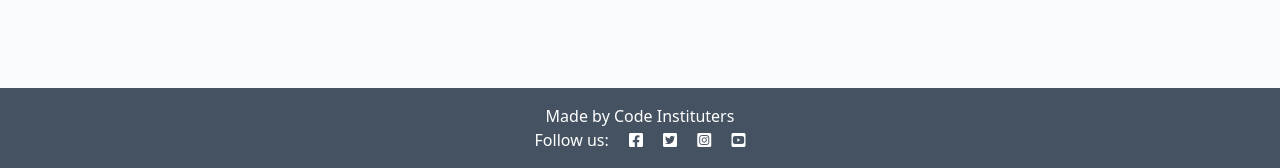
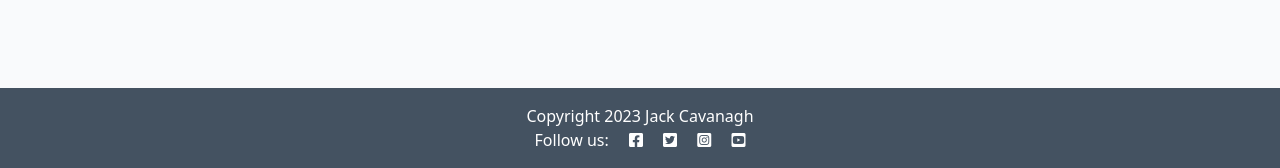
Before and after one commit to JCav23/ci-django-blog, a Django app: template blog/templates/blog/index.html in a window 1280 px wide. Shown: the part 632-800 px from the top of the page. Run offline with Django 4.2, Linux system fonts and the light colour scheme; the template is opened without the code that fills it, so the values that code supplies are empty.

Commit message:
added copyright template block

```diff
--- a/blog/templates/blog/index.html
+++ b/blog/templates/blog/index.html
@@ -50,3 +50,6 @@
 
 <!-- index.html content ends here -->
 {% endblock %}
+{% block copyright %}
+    Copyright 2023 Jack Cavanagh
+{% endblock %}
--- a/templates/base.html
+++ b/templates/base.html
@@ -55,13 +55,18 @@
 
         {% block content %}
         <!-- Content Goes here -->
+            <p>This is my default paragraph</p>
         {% endblock content %}
 
     </main>
 
     <!-- Footer -->
     <footer class="footer mt-auto py-3 dark-bg">
-        <p class="m-0 text-center text-white">Made by Code Instituters</p>
+        <p class="m-0 text-center text-white">
+            {% block copyright %}
+                Made by Code Instituters
+            {% endblock %}
+        </p>
         <p class="m-0 text-center text-white">Follow us: <i class="fab fa-facebook-square ms-3"></i>
             <i class="fab fa-twitter-square ms-3"></i>
             <i class="fab fa-instagram-square ms-3"></i>
```
